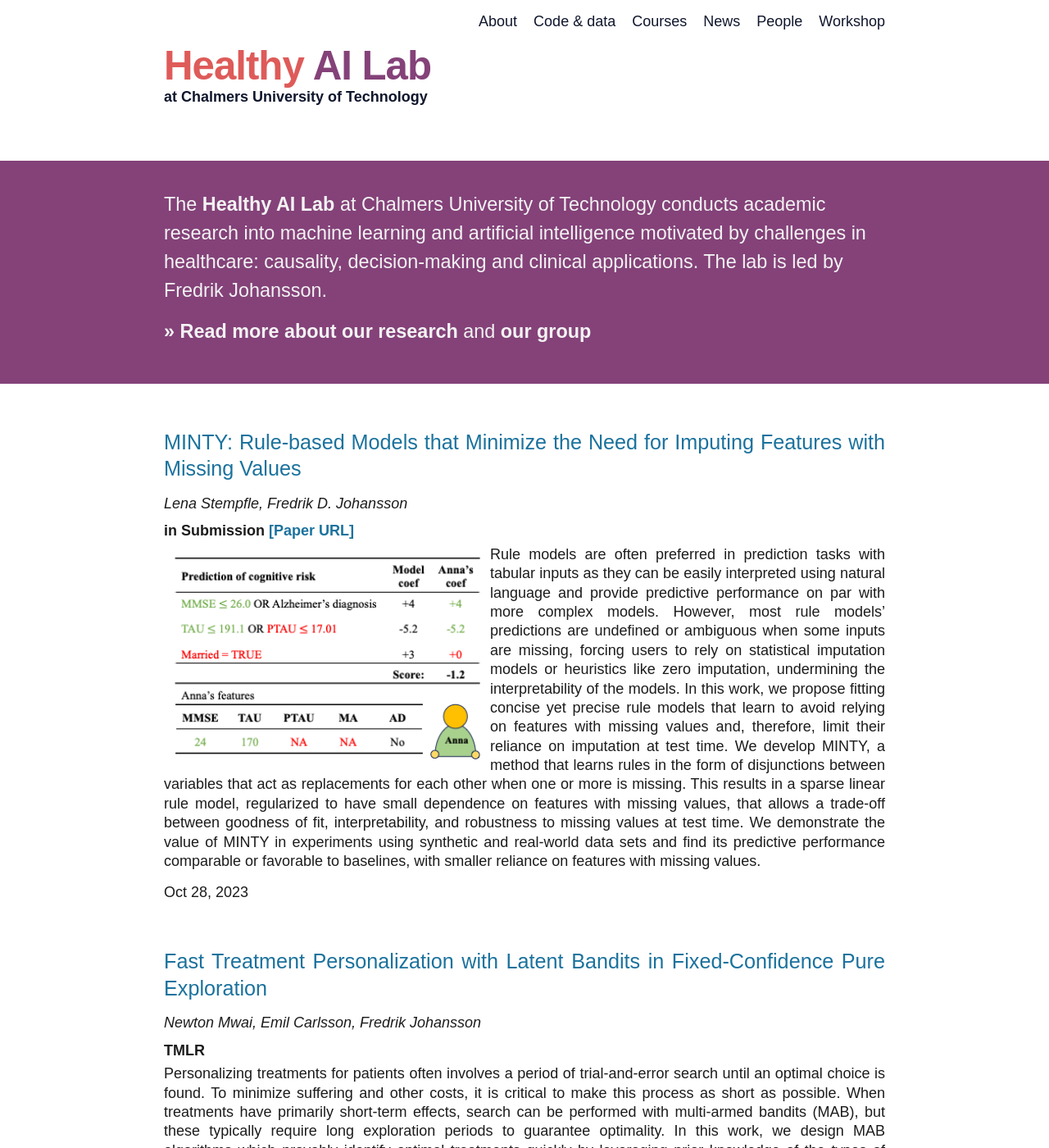
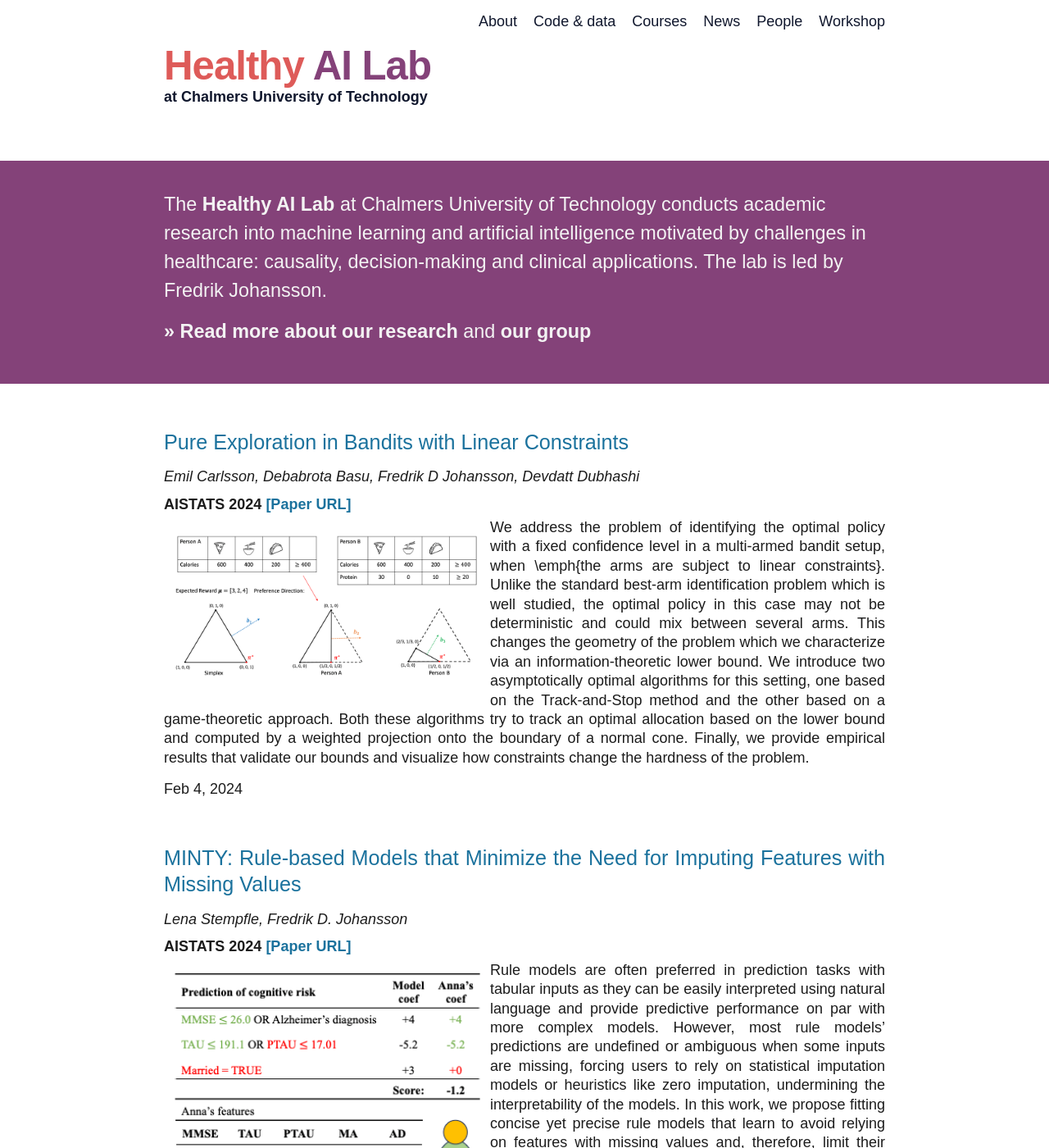
Before and after one commit to Healthy-AI/healthy-ai.github.io, a Jekyll site: the page built from index.markdown, in a window 1280 px wide and 1400 px high. Shown: the whole window at 82% size. Built offline with Jekyll 4.4.1, drawn with Linux system fonts in a browser that asks for light colours.

Commit message:
added bandit paper

```diff
--- a/_posts/2023-10-28-minty.markdown
+++ b/_posts/2023-10-28-minty.markdown
@@ -4,8 +4,8 @@ author:  "Lena Stempfle, Fredrik D. Johansson"
 title: "MINTY: Rule-based Models that Minimize the Need for Imputing Features with Missing Values"
 date:   2023-10-28 13:00:00 +0100
 image: assets/posts/minty_picture.png
-venue: in Submission
-paper: tbp
+venue: AISTATS 2024
+paper: https://arxiv.org/abs/2311.14108
 categories: blog
 abstract: >-
   Rule models are often preferred in prediction tasks with tabular inputs as they can be easily interpreted using natural language and provide predictive performance on par with more complex models. However, most rule models’ predictions are undefined or ambiguous when some inputs are missing, forcing users to rely on statistical imputation models or heuristics like zero imputation, undermining the interpretability of the models. In this work, we propose fitting concise yet precise rule models that learn to avoid relying on features with missing values and, therefore, limit their reliance on imputation at test time. We develop MINTY, a method that learns rules in the form of disjunctions between variables that act as replacements for each other when one or more is missing. This results in a sparse linear rule model, regularized to have small dependence on features with missing values, that allows a trade-off between goodness of fit, interpretability, and robustness to missing values at test time. We demonstrate the value of MINTY in experiments using synthetic and real-world data sets and find its predictive performance comparable or favorable to baselines, with smaller reliance on features with missing values.
--- /dev/null
+++ b/_posts/2024-02-04-constrained-bandits.markdown
@@ -0,0 +1,18 @@
+---
+layout: post
+author:  "Emil Carlsson, Debabrota Basu, Fredrik D Johansson, Devdatt Dubhashi"
+title: "Pure Exploration in Bandits with Linear Constraints"
+date:   2024-02-04 13:00:00 +0100
+image: assets/posts/constrained_bandits.png
+venue: AISTATS 2024
+paper: https://arxiv.org/abs/2306.12774
+categories: blog
+abstract: >-
+  We address the problem of identifying the optimal policy with a fixed confidence level in a multi-armed bandit setup, when \emph{the arms are subject to linear constraints}. Unlike the standard best-arm identification problem which is well studied, the optimal policy in this case may not be deterministic and could mix between several arms. This changes the geometry of the problem which we characterize via an information-theoretic lower bound. We introduce two asymptotically optimal algorithms for this setting, one based on the Track-and-Stop method and the other based on a game-theoretic approach. Both these algorithms try to track an optimal allocation based on the lower bound and computed by a weighted projection onto the boundary of a normal cone. Finally, we provide empirical results that validate our bounds and visualize how constraints change the hardness of the problem.
+---
+
+### Abstract
+
+![Illustration of rule-base model with missing values](/assets/posts/constrained_bandits.png){:class="post-general-image"}
+
+We address the problem of identifying the optimal policy with a fixed confidence level in a multi-armed bandit setup, when \emph{the arms are subject to linear constraints}. Unlike the standard best-arm identification problem which is well studied, the optimal policy in this case may not be deterministic and could mix between several arms. This changes the geometry of the problem which we characterize via an information-theoretic lower bound. We introduce two asymptotically optimal algorithms for this setting, one based on the Track-and-Stop method and the other based on a game-theoretic approach. Both these algorithms try to track an optimal allocation based on the lower bound and computed by a weighted projection onto the boundary of a normal cone. Finally, we provide empirical results that validate our bounds and visualize how constraints change the hardness of the problem.
```
Also changed, not shown: assets/posts/constrained_bandits.png (added).
